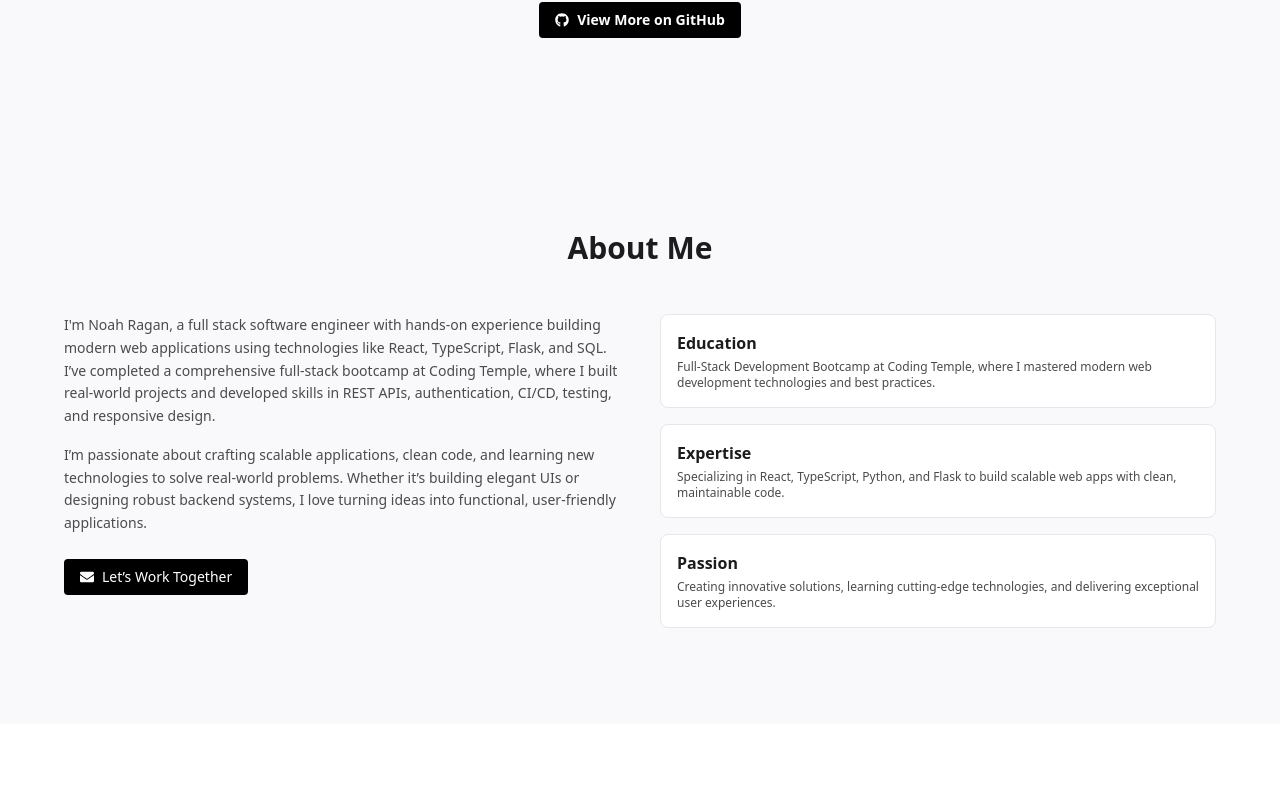
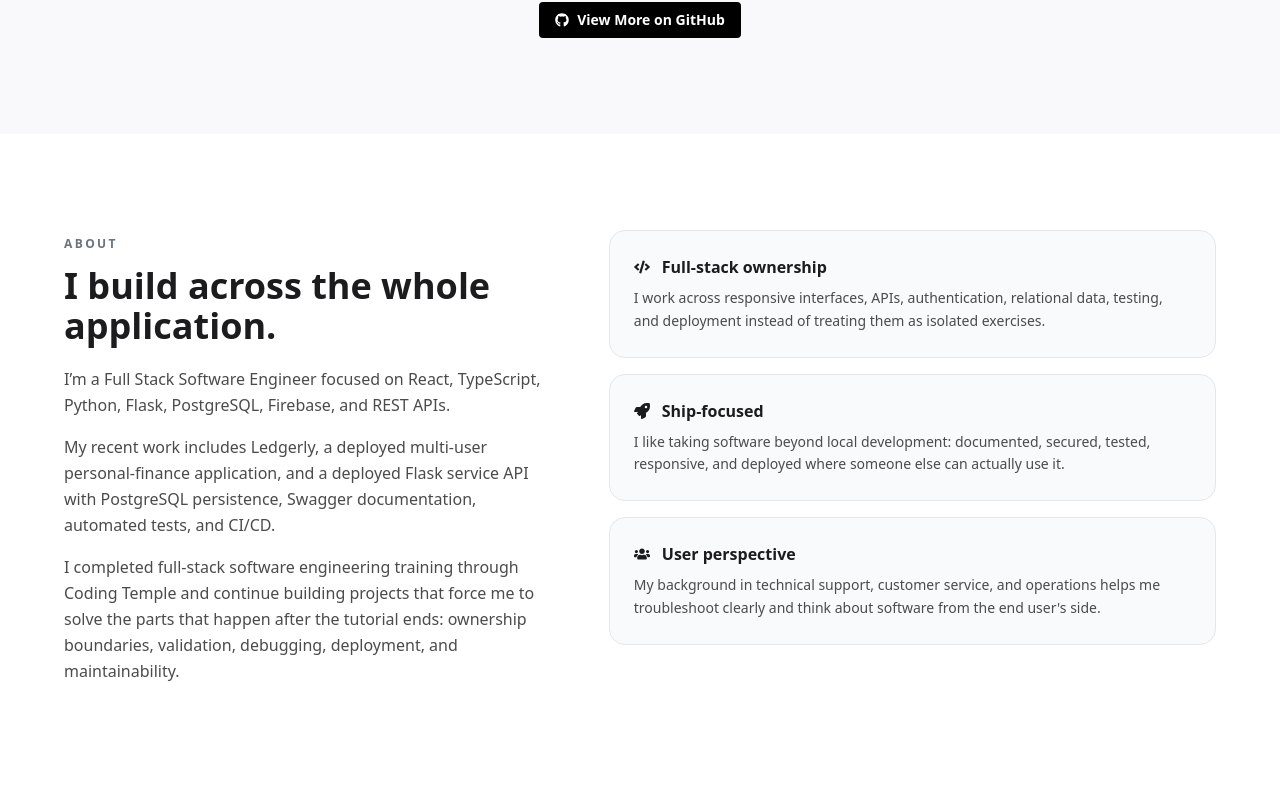
Before and after one commit to MotherTheresa64/portfolio-website, a React (Vite) app: page / in a window 1280 px wide. Shown: the part 1630-2440 px from the top of the page. Built offline with nearby package versions, Linux system fonts and the light colour scheme.

Commit message:
redesign: replace bootcamp-style about copy

```diff
--- a/src/components/About.tsx
+++ b/src/components/About.tsx
@@ -1,105 +1,33 @@
-import { FaEnvelope } from "react-icons/fa";
-import { motion, useAnimation } from "framer-motion";
-import { useInView } from "react-intersection-observer";
-import { useEffect } from "react";
+import { FaCode, FaUsers, FaRocket } from "react-icons/fa";
 
 const About = () => {
-  const controlsLeft = useAnimation();
-  const controlsRight = useAnimation();
-
-  const [refLeft, inViewLeft] = useInView({ triggerOnce: true, threshold: 0.15 });
-  const [refRight, inViewRight] = useInView({ triggerOnce: true, threshold: 0.15 });
-
-  useEffect(() => {
-    if (inViewLeft) controlsLeft.start("visible");
-    if (inViewRight) controlsRight.start("visible");
-  }, [controlsLeft, controlsRight, inViewLeft, inViewRight]);
+  const cards = [
+    { icon: <FaCode />, title: "Full-stack ownership", text: "I work across responsive interfaces, APIs, authentication, relational data, testing, and deployment instead of treating them as isolated exercises." },
+    { icon: <FaRocket />, title: "Ship-focused", text: "I like taking software beyond local development: documented, secured, tested, responsive, and deployed where someone else can actually use it." },
+    { icon: <FaUsers />, title: "User perspective", text: "My background in technical support, customer service, and operations helps me troubleshoot clearly and think about software from the end user's side." },
+  ];
 
   return (
-    <section id="about" className="py-24 px-6 bg-section dark:bg-dark">
+    <section id="about" className="py-24 px-6 bg-white dark:bg-dark">
       <div className="max-w-6xl mx-auto">
-        <h2 className="text-3xl font-bold text-center mb-12 text-textMain dark:text-white">
-          About Me
-        </h2>
-
-        <div className="flex flex-col md:flex-row justify-between items-start gap-10">
-          {/* Left Text */}
-          <motion.div
-            ref={refLeft}
-            initial="hidden"
-            animate={controlsLeft}
-            variants={{
-              hidden: { opacity: 0, x: -40 },
-              visible: { opacity: 1, x: 0 },
-            }}
-            transition={{ duration: 0.6, ease: "easeOut" }}
-            className="md:w-1/2 text-sm leading-relaxed text-textSubtle dark:text-gray-300"
-          >
-            <p className="mb-4">
-              I'm Noah Ragan, a full stack software engineer with hands-on
-              experience building modern web applications using technologies
-              like React, TypeScript, Flask, and SQL. I’ve completed a
-              comprehensive full-stack bootcamp at Coding Temple, where I built
-              real-world projects and developed skills in REST APIs,
-              authentication, CI/CD, testing, and responsive design.
-            </p>
-            <p>
-              I’m passionate about crafting scalable applications, clean code,
-              and learning new technologies to solve real-world problems.
-              Whether it’s building elegant UIs or designing robust backend
-              systems, I love turning ideas into functional, user-friendly
-              applications.
-            </p>
-
-            <a
-              href="#contact"
-              className="mt-6 inline-flex items-center gap-2 px-4 py-2 text-sm font-medium rounded transition-transform hover:-translate-y-1 hover:shadow-md
-                         bg-black text-white dark:bg-white dark:text-black"
-            >
-              <FaEnvelope size={14} className="text-white dark:text-black" />
-              <span className="text-white dark:text-black">Let’s Work Together</span>
-            </a>
-          </motion.div>
-
-          {/* Right Cards */}
-          <motion.div
-            ref={refRight}
-            initial="hidden"
-            animate={controlsRight}
-            variants={{
-              hidden: { opacity: 0, x: 40 },
-              visible: { opacity: 1, x: 0 },
-            }}
-            transition={{ duration: 0.6, ease: "easeOut", delay: 0.2 }}
-            className="grid grid-cols-1 gap-4 md:w-1/2"
-          >
-            {[
-              {
-                title: "Education",
-                desc: "Full-Stack Development Bootcamp at Coding Temple, where I mastered modern web development technologies and best practices.",
-              },
-              {
-                title: "Expertise",
-                desc: "Specializing in React, TypeScript, Python, and Flask to build scalable web apps with clean, maintainable code.",
-              },
-              {
-                title: "Passion",
-                desc: "Creating innovative solutions, learning cutting-edge technologies, and delivering exceptional user experiences.",
-              },
-            ].map((card) => (
-              <div
-                key={card.title}
-                className="rounded-lg p-4 bg-white dark:bg-accent hover:shadow-md transition border border-borderLight dark:border-gray-700"
-              >
-                <h3 className="font-semibold text-md mb-1 text-textMain dark:text-white">
-                  {card.title}
-                </h3>
-                <p className="text-xs text-textSubtle dark:text-gray-300">
-                  {card.desc}
-                </p>
-              </div>
+        <div className="grid lg:grid-cols-[.9fr_1.1fr] gap-12 items-start">
+          <div>
+            <span className="text-xs font-bold tracking-[0.2em] text-gray-500 dark:text-gray-400">ABOUT</span>
+            <h2 className="text-4xl font-bold mt-3 mb-5 text-textMain dark:text-white">I build across the whole application.</h2>
+            <div className="space-y-4 text-textSubtle dark:text-gray-300 leading-relaxed">
+              <p>I’m a Full Stack Software Engineer focused on React, TypeScript, Python, Flask, PostgreSQL, Firebase, and REST APIs.</p>
+              <p>My recent work includes Ledgerly, a deployed multi-user personal-finance application, and a deployed Flask service API with PostgreSQL persistence, Swagger documentation, automated tests, and CI/CD.</p>
+              <p>I completed full-stack software engineering training through Coding Temple and continue building projects that force me to solve the parts that happen after the tutorial ends: ownership boundaries, validation, debugging, deployment, and maintainability.</p>
+            </div>
+          </div>
+          <div className="grid gap-4">
+            {cards.map((card) => (
+              <article key={card.title} className="rounded-2xl border border-gray-200 dark:border-gray-700 bg-gray-50 dark:bg-gray-900 p-6">
+                <div className="flex items-center gap-3 mb-2 text-textMain dark:text-white font-semibold">{card.icon}<h3>{card.title}</h3></div>
+                <p className="text-sm leading-relaxed text-textSubtle dark:text-gray-300">{card.text}</p>
+              </article>
             ))}
-          </motion.div>
+          </div>
         </div>
       </div>
     </section>
```
